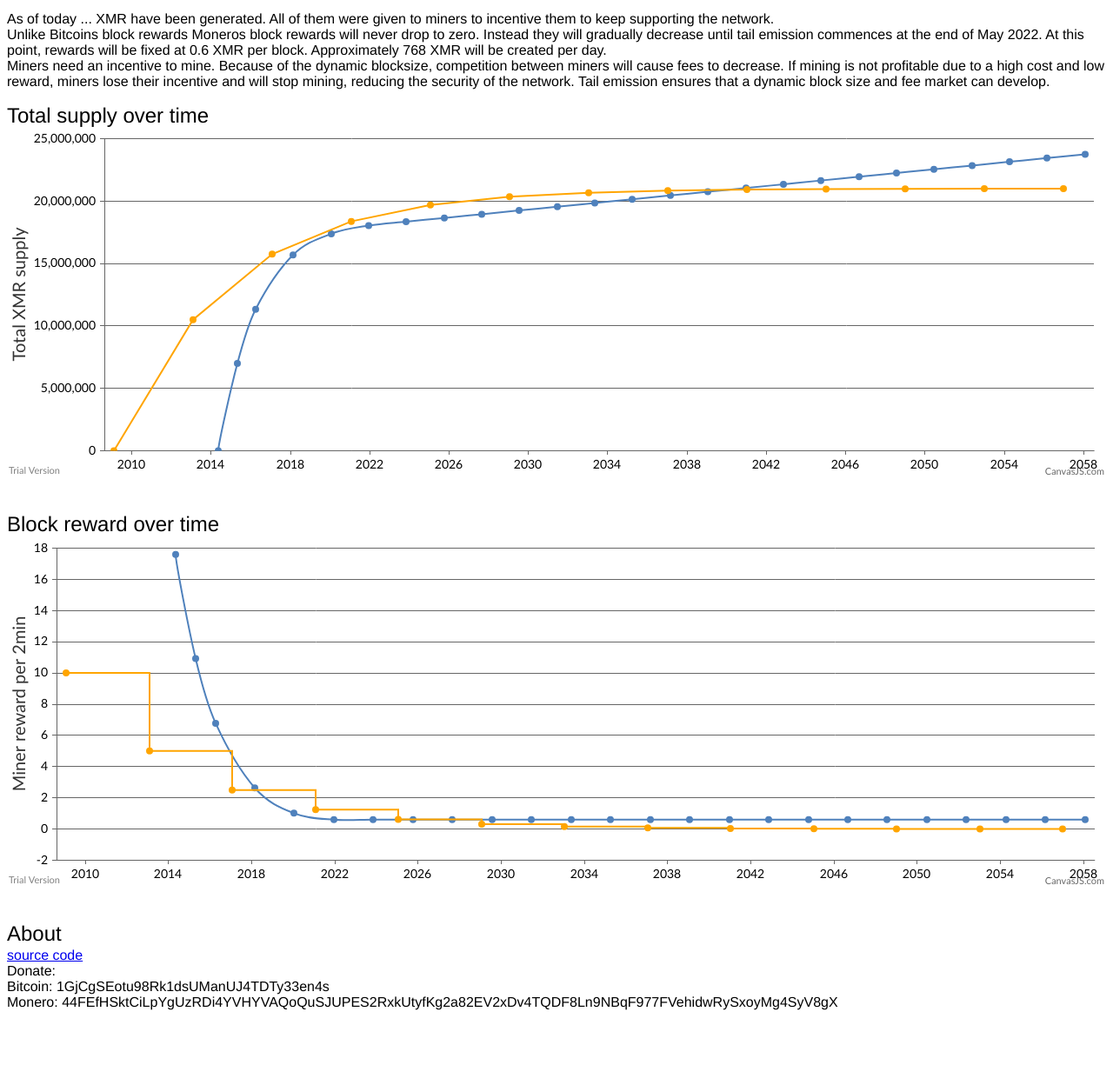
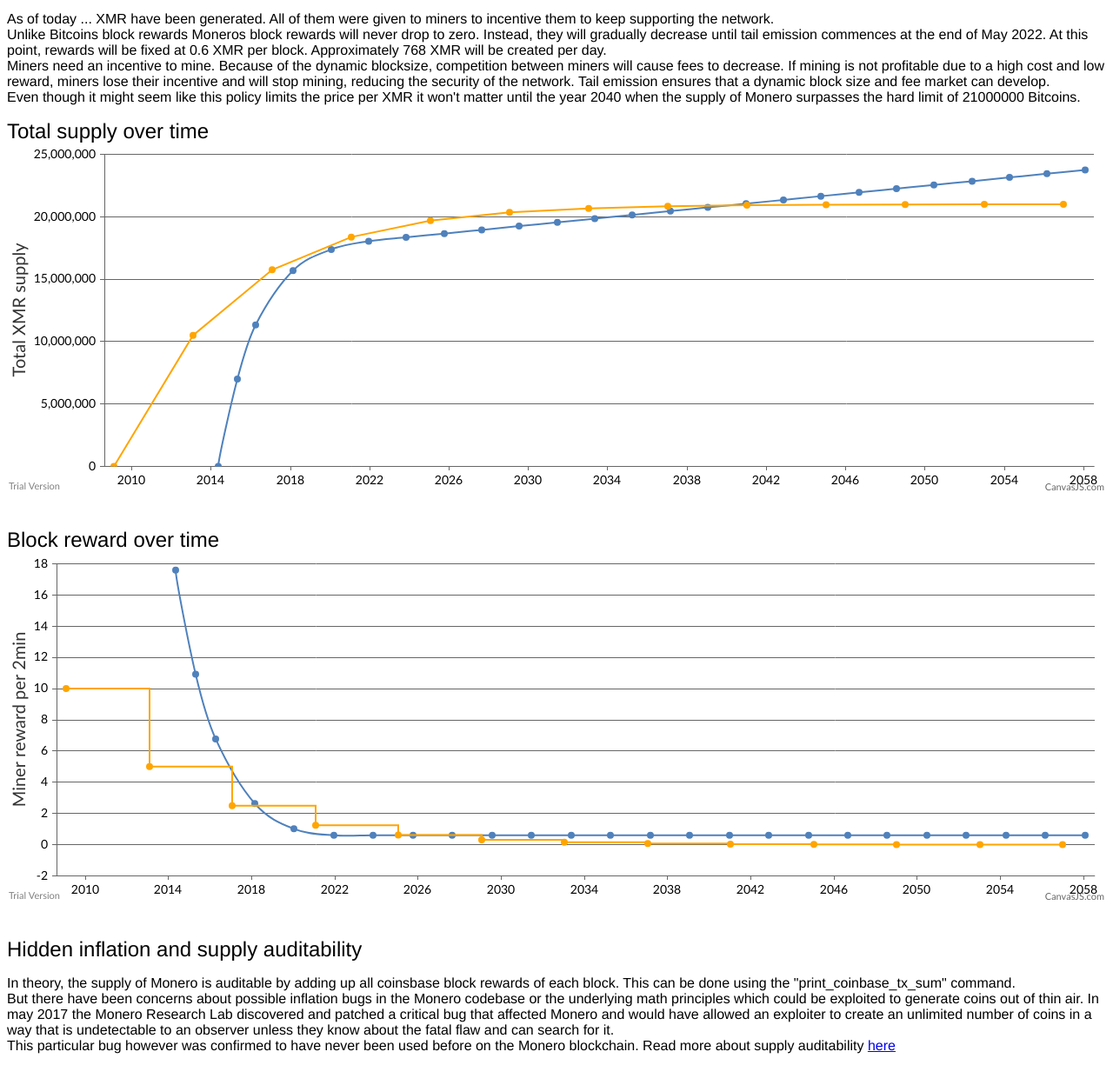
Before and after one commit to xrv0/monero-supply, a plain HTML site: page index.html in a window 1280 px wide. Shown: the part 48-1273 px from the top of the page at 87% size. Before the commit the page ends 1218 px from the top, so only its background shows below. Drawn offline with Linux system fonts and the light colour scheme; no server answers.

Commit message:
Update index.html

```diff
--- a/index.html
+++ b/index.html
@@ -2,7 +2,7 @@
 <html lang="en">
 <head>
     <meta charset="UTF-8">
-    <title>Monero Supply Curve</title>
+    <title>Monero Supply Explained</title>
     <script type="text/javascript" src="canvasjs.min.js"></script>
     <script type="text/javascript" src="supply_calculator.js" defer></script>
 
@@ -10,6 +10,12 @@
 </head>
 <body>
 <style>
+    @media only screen and (max-width: 48rem) {
+        body {
+            font-size: 1rem;
+        }
+    }
+
     body {
         font-family: "Helvetica Neue", Arial, sans-serif;
 		max-width: 100%;
@@ -38,12 +44,13 @@
 <p>
     As of today <span id="current-total-supply"> ... </span> XMR have been generated. All of them were given to miners to incentive them to keep supporting the network.
     <br>
-    Unlike Bitcoins block rewards Moneros block rewards will never drop to zero. Instead they will gradually decrease until tail emission commences at the end of May 2022. At this point, rewards will be fixed at 0.6 XMR per block.
+    Unlike Bitcoins block rewards Moneros block rewards will never drop to zero. Instead, they will gradually decrease until tail emission commences at the end of May 2022. At this point, rewards will be fixed at 0.6 XMR per block.
     Approximately 768 XMR will be created per day.
     <br>
     Miners need an incentive to mine. Because of the dynamic blocksize, competition between miners will cause fees to decrease. If mining is not profitable due to a high cost and low reward, miners lose their incentive and will stop mining, reducing the security of the network.
-
     Tail emission ensures that a dynamic block size and fee market can develop.
+    <br>
+    Even though it might seem like this policy limits the price per XMR it won't matter until the year 2040 when the supply of Monero surpasses the hard limit of 21000000 Bitcoins.
 </p>
 <h2>
     Total supply over time
@@ -58,6 +65,17 @@
     <div id="chart-block-reward" class="chart"></div>
 </div>
 <h2>
+    Hidden inflation and supply auditability
+</h2>
+<p>
+    In theory, the supply of Monero is auditable by adding up all coinsbase block rewards of each block. This can be done using the "print_coinbase_tx_sum" command.
+    <br>
+    But there have been concerns about possible inflation bugs in the Monero codebase or the underlying math principles which could be exploited to generate coins out of thin air. In may 2017 the Monero Research Lab discovered and patched a critical bug that affected Monero and would have allowed an exploiter to create an unlimited number of coins in a way that is undetectable to an observer unless they know about the fatal flaw and can search for it.
+    <br>
+    This particular bug however was confirmed to have never been used before on the Monero blockchain.
+    Read more about supply auditability <a href="https://web.getmonero.org/2020/01/17/auditability.html">here</a>
+</p>
+<h2>
     About
 </h2>
 <span>
```
